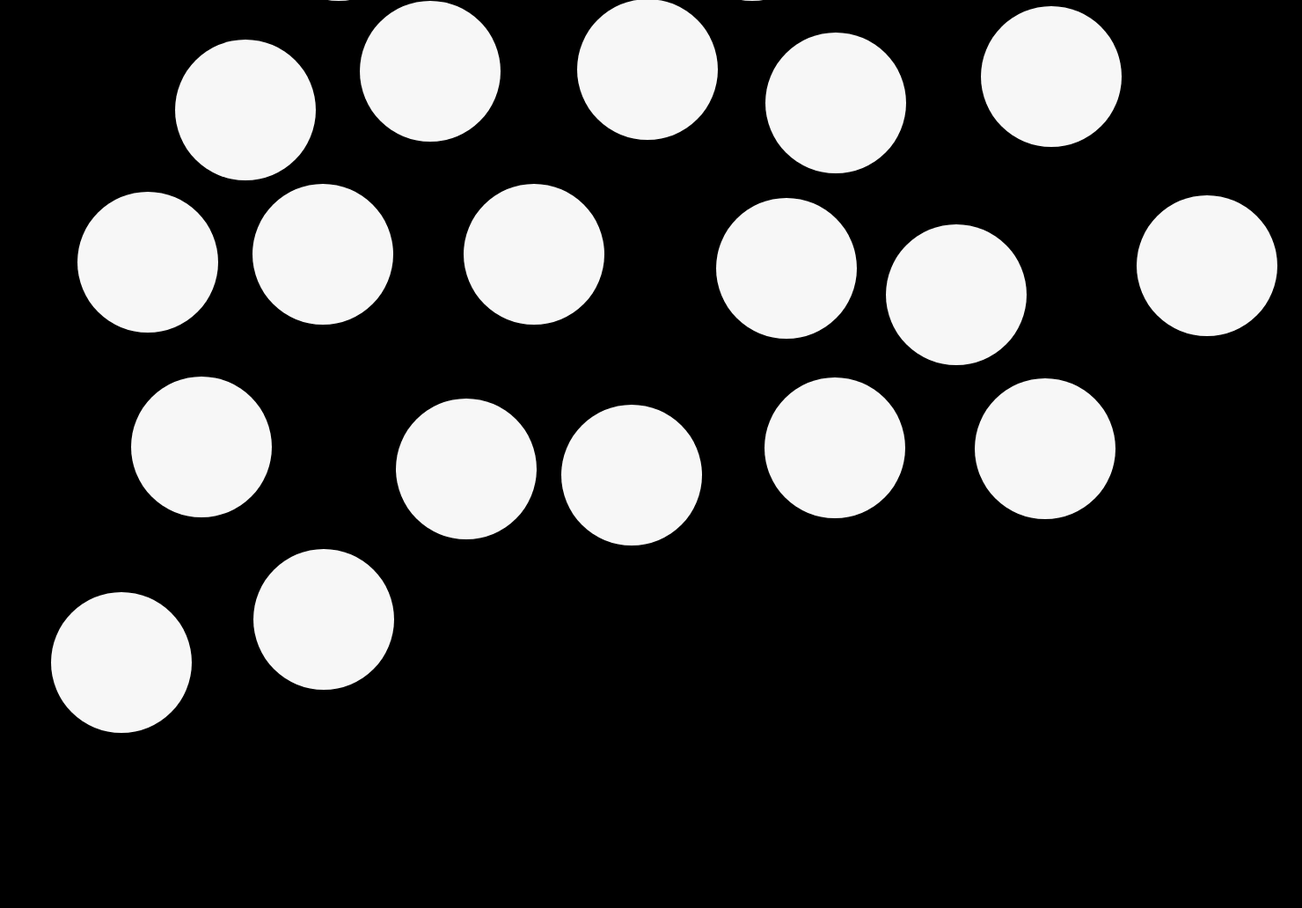
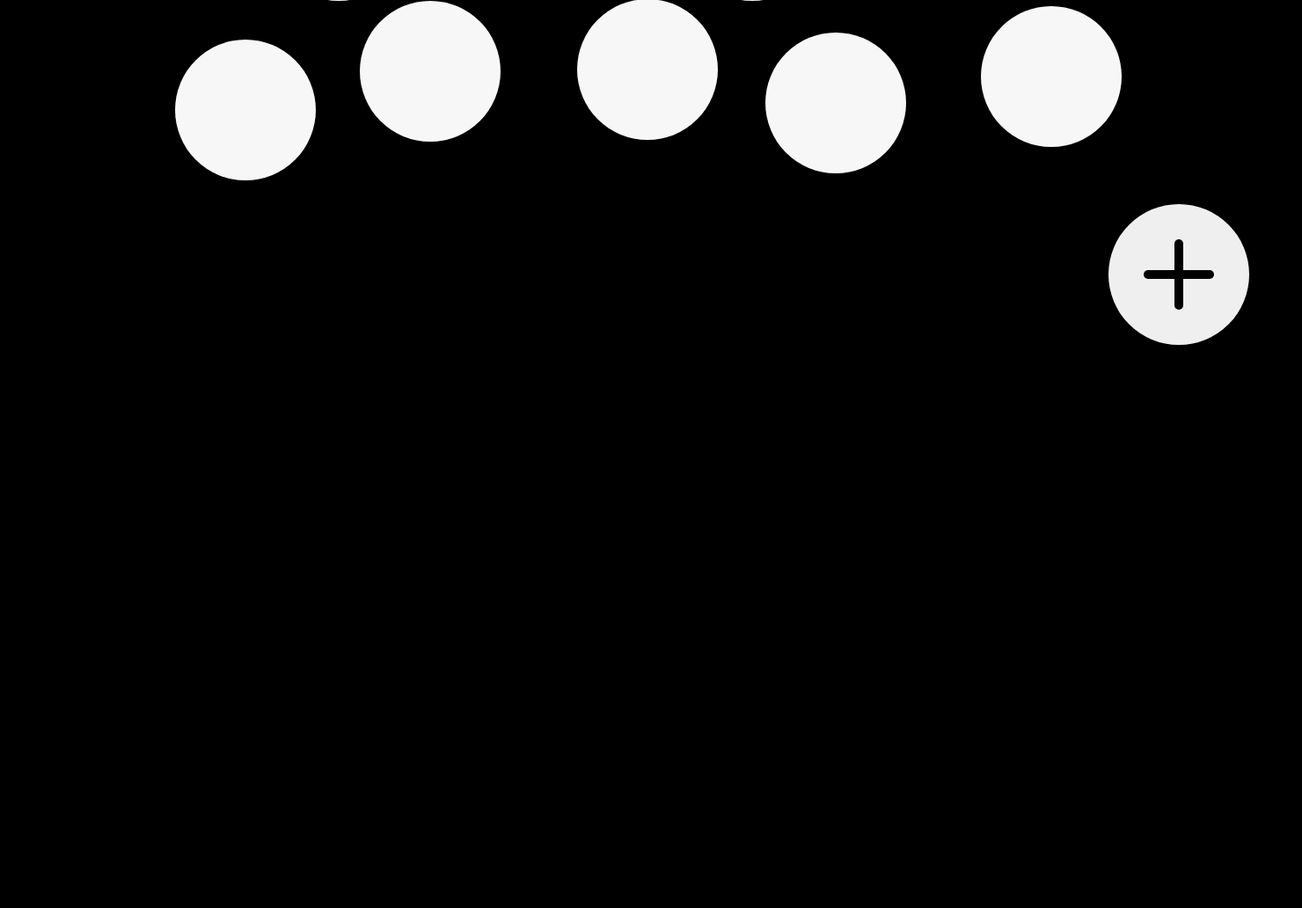
Before and after one commit to myeongjunkim/Pretty-Lion, a Django app: template PrettyLion/mainboard/templates/index.html in a window 1480 px wide. Shown: the part 2005-3037 px from the top of the page at 88% size. After the commit the page ends 2397 px from the top, so only its background shows below. Run offline with Django 4.2, Linux system fonts and the light colour scheme; the template is opened without the code that fills it, so the values that code supplies are empty.

Commit message:
feat: aboutus-10th add btn added

```diff
--- a/PrettyLion/mainboard/static/css/index.css
+++ b/PrettyLion/mainboard/static/css/index.css
@@ -228,3 +228,55 @@ svg{
         opacity: 1;
     }
 }
+
+/* aboutus-10th add button */
+#add-btn {
+    position:absolute;
+    right: 40px;
+    /* bottom: 103.92px; */
+    bottom: 40px;
+    width: 160px;
+    height: 160px;
+    border-radius: 50%;
+    border:none;
+    transition: 0.5s;
+    z-index: 3;
+}
+
+#add-btn:hover{
+    background-color: orange;
+}
+
+#add-btn:hover #plus-logo::before{
+    color:#ffffff;
+}
+#add-btn:hover #plus-logo::after{
+    color:#ffffff;
+}
+#plus-logo::before{
+    color:#000000;
+    content: '';
+    position: absolute;
+    border-radius: 5px;
+    left: 50%;
+    top: 50%;
+    width: 80px;
+    margin-left: -40px;
+    margin-top: -5px;
+    border-top: 10px solid;
+    transition:0.3s;
+}
+
+#plus-logo::after{
+    color:#000000;
+    content: '';
+    position: absolute;
+    left: 50%;
+    top: 50%;
+    border-radius: 5px;
+    height: 80px;
+    margin-left: -5px;
+    margin-top: -40px;
+    border-left: 10px solid;
+    transition:0.3s;
+}
--- a/PrettyLion/mainboard/static/js/landing.js
+++ b/PrettyLion/mainboard/static/js/landing.js
@@ -138,7 +138,7 @@ rotate(vangle1, vangle2, vangle3);
 let canvas = {
     element: document.getElementById('canvas'),
     width: 1440,
-    height: 1440,
+    height: 240,
     initialize: function () {
         canvas.element.style.width = canvas.width + 'px';
         canvas.element.style.height = canvas.height + 'px';
@@ -214,6 +214,7 @@ let ball = {
                 ball.angleVelocity = 0.03;
                 ball.element.style.width = 2 * ball.radius + 'px';
                 ball.element.style.height = 2 * ball.radius + 'px'
+                ball.element.style.zIndex = "0";
             })
         }, interval)
     }
@@ -223,7 +224,7 @@ let interval = 10;
 let angleVelocity = 0.03;
 const carrierRadius = 120;
 const ballRadius = 80;
-const numOfMembers = 24;
+const numOfMembers = 11;
 const speed = 0.5;
 const gravity = 0.1;
 const friction = 0.012;
@@ -245,16 +246,14 @@ const createCarriers = (num) => {
         if (carriers[i].x + 2 * carrierRadius >= canvas.width) {
             circleLevel += 1;
             posy += 120 * Math.sqrt(3);
-            posx = initx * (circleLevel % 2 + 1)
+            posx = initx * (circleLevel % 2 + 1);
+            canvas.height += 207.84;
+            document.getElementById('canvas').style.height = canvas.height + 'px';
         }
     }
 }
 
 const createMembers = (num) => {
-    let initx = 120;
-    let posx = 120;
-    let posy = 120;
-    let circleLevel = 0;
     for (let i = 0; i < num; i++) {
         members.push(ball.createBall());
         carriers[i].insertBall(members[i]);
--- a/PrettyLion/mainboard/templates/index.html
+++ b/PrettyLion/mainboard/templates/index.html
@@ -55,7 +55,11 @@
 </section>
 
 <section id="aboutus-10th">
-    <div id="canvas"></div>
+    <div id="canvas">
+        <button id="add-btn" onclick="">
+            <div id="plus-logo"></div>
+        </button>
+    </div>
 </section>
 <script type="text/JavaScript" src="{% static 'js/landing.js' %}"></script>
 
```
